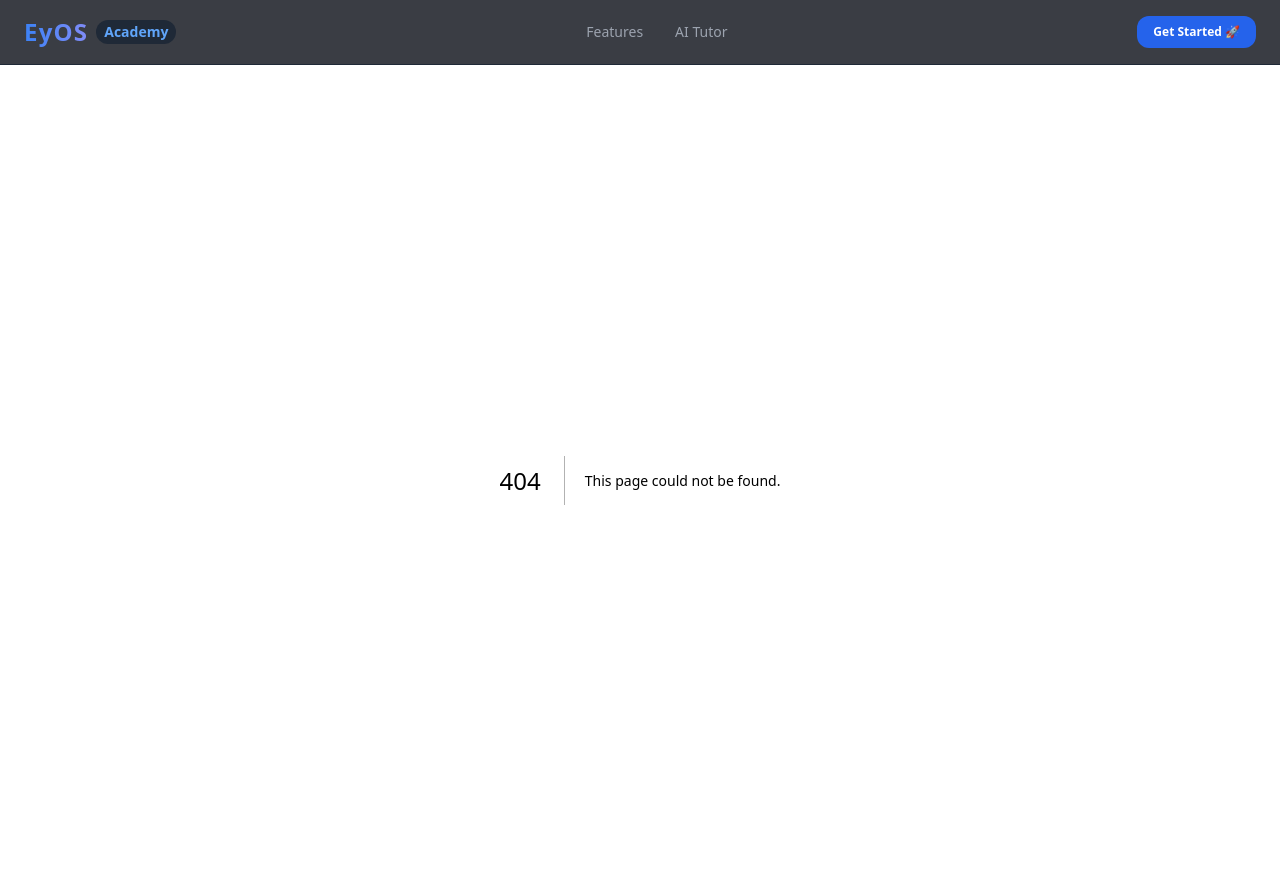
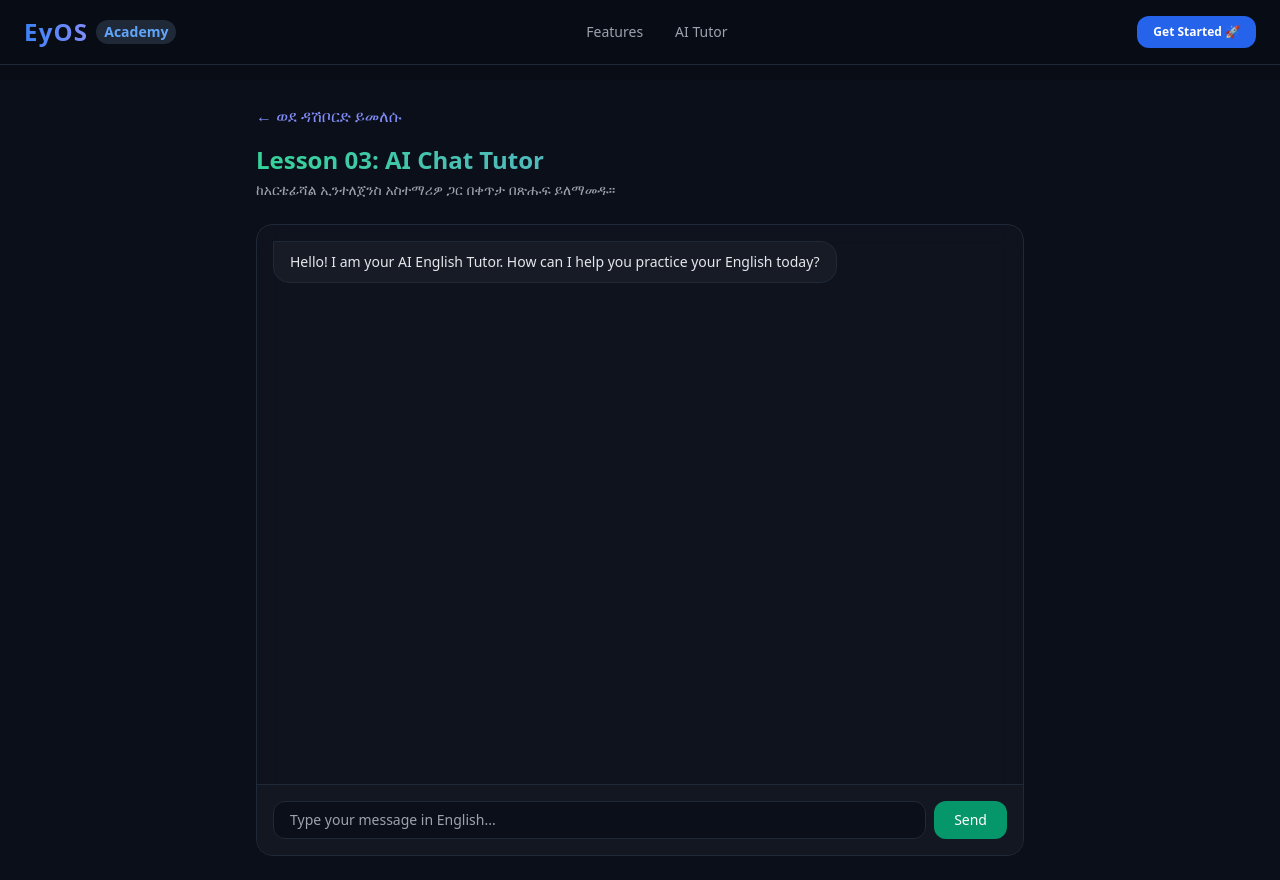
Before and after one commit to eyobaasefa19-hue/EyOS-Academy, a Next.js app: page /lessons/ai-chat in a window 1280 px wide. Before the commit this address had no page. Built offline with nearby package versions, Linux system fonts and the light colour scheme.

Commit message:
Add AI Chat Lesson component with chat functionality

```diff
--- /dev/null
+++ b/src/app/lessons/ai-chat/page.tsx
@@ -0,0 +1,90 @@
+"use client";
+
+import { useState } from "react";
+import Link from "next/link";
+
+export default function AIChatLesson() {
+  const [messages, setMessages] = useState([
+    { id: 1, sender: "ai", text: "Hello! I am your AI English Tutor. How can I help you practice your English today?" }
+  ]);
+  const [input, setInput] = useState("");
+
+  const handleSendMessage = (e: React.FormEvent) => {
+    e.preventDefault();
+    if (!input.trim()) return;
+
+    // የተማሪውን መልዕክት መጋበዝ
+    const userMessage = { id: messages.length + 1, sender: "user", text: input };
+    setMessages((prev) => [...prev, userMessage]);
+    setInput("");
+
+    // የ AI አውቶማቲክ ምላሽ (ለጊዜው Mock-up)
+    setTimeout(() => {
+      const aiMessage = {
+        id: messages.length + 2,
+        sender: "ai",
+        text: `Great sentence! " ${input} " is a good way to start. Let's keep practicing! Can you tell me more about your day?`
+      };
+      setMessages((prev) => [...prev, aiMessage]);
+    }, 1000);
+  };
+
+  return (
+    <div className="min-h-screen bg-[#0B0F19] text-white p-4 sm:p-6 flex flex-col">
+      <div className="max-w-3xl w-full mx-auto flex-1 flex flex-col">
+
+        <div>
+          <Link href="/dashboard" className="text-indigo-400 hover:underline mb-4 inline-block">
+            ← ወደ ዳሽቦርድ ይመለሱ
+          </Link>
+          <h1 className="text-2xl font-bold bg-gradient-to-r from-emerald-400 to-indigo-400 bg-clip-text text-transparent mb-1">
+            Lesson 03: AI Chat Tutor
+          </h1>
+          <p className="text-sm text-gray-400 mb-6">ከአርቴፊሻል ኢንተለጀንስ አስተማሪዎ ጋር በቀጥታ በጽሑፍ ይለማመዱ።</p>
+        </div>
+
+        {/* Chat Interface Box */}
+        <div className="flex-1 bg-[#161B26]/40 backdrop-blur-md border border-gray-800 rounded-2xl flex flex-col h-[500px] overflow-hidden">
+
+          {/* Chat Messages */}
+          <div className="flex-1 p-4 overflow-y-auto space-y-4">
+            {messages.map((msg) => (
+              <div
+                key={msg.id}
+                className={`flex ${msg.sender === "user" ? "justify-end" : "justify-start"}`}
+              >
+                <div
+                  className={`max-w-[80%] rounded-2xl px-4 py-2.5 text-sm ${
+                    msg.sender === "user"
+                      ? "bg-indigo-600 text-white rounded-tr-none"
+                      : "bg-[#161B26] border border-gray-800 text-gray-200 rounded-tl-none"
+                  }`}
+                >
+                  {msg.text}
+                </div>
+              </div>
+            ))}
+          </div>
+
+          {/* Chat Input Form */}
+          <form onSubmit={handleSendMessage} className="p-4 border-t border-gray-800 flex gap-2 bg-[#161B26]/60">
+            <input
+              type="text"
+              value={input}
+              onChange={(e) => setInput(e.target.value)}
+              placeholder="Type your message in English..."
+              className="flex-1 bg-[#0B0F19] border border-gray-800 rounded-xl px-4 py-2 text-sm text-white focus:outline-none focus:border-emerald-500 transition-colors"
+            />
+            <button
+              type="submit"
+              className="px-5 py-2 bg-emerald-600 hover:bg-emerald-700 font-medium rounded-xl text-sm transition-all"
+            >
+              Send
+            </button>
+          </form>
+
+        </div>
+      </div>
+    </div>
+  );
+}
```
